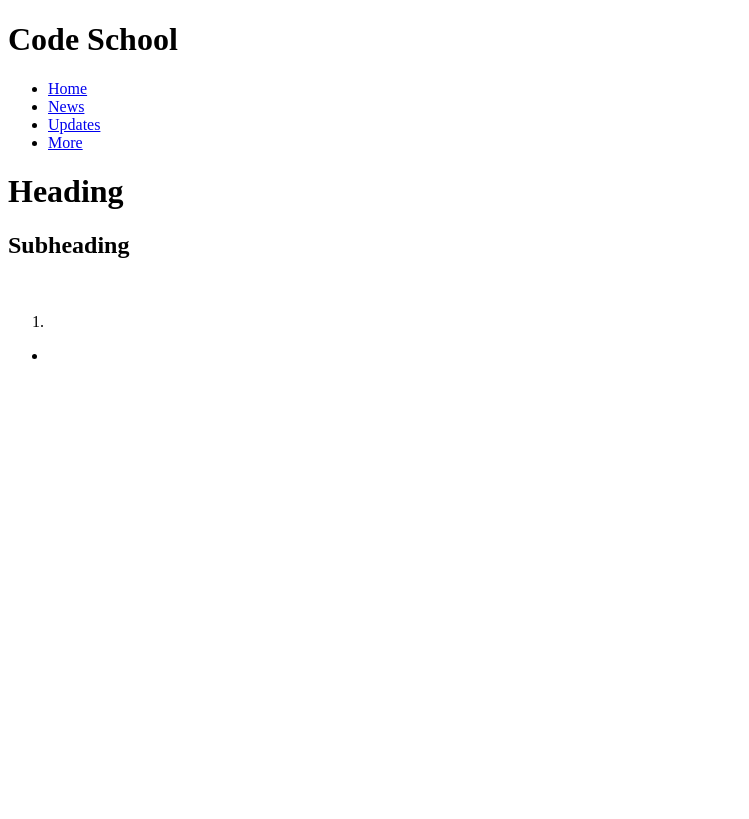
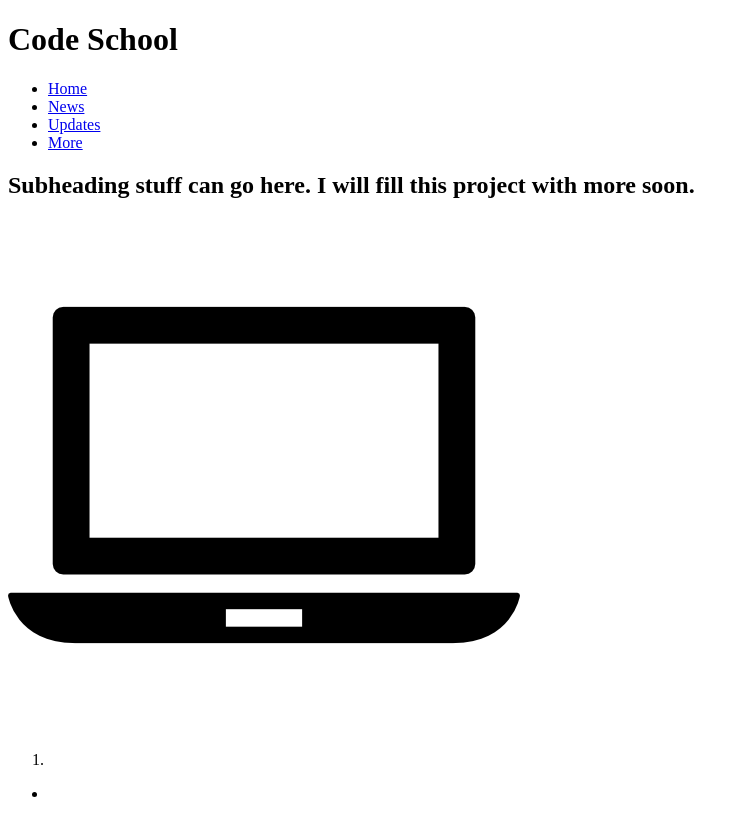
Before and after one commit to Combatd/code-school-homepage-spec, a plain HTML site: page index.html in a window 1280 px wide. Shown: the whole page, without its empty margins (0-749 px from the left). Drawn offline with Linux system fonts and the light colour scheme.

Commit message:
Render laptop image

```diff
--- a/index.html
+++ b/index.html
@@ -28,14 +28,11 @@
         </ul>
       </nav>
     </header>
-    <h1>
-      Heading
+      <h2>
+        Subheading stuff can go here. I will fill this project with more soon.
       </h1>
-    <h2>
-      Subheading
-    </h2>
-    <main>
-      <img src="" alt="">
+      <section>
+        <img src="./static/laptop.png" alt="Laptop image by flaticon.com/free-icon/laptop_59505">
 
         <p>
 
@@ -52,6 +49,7 @@
         </ul>
 
         <i></i>
+      </section>
     </main>
   </body>
 </html>
```
Also changed, not shown: static/laptop.png (added). Lines whose indentation alone changed are shown as unchanged.
